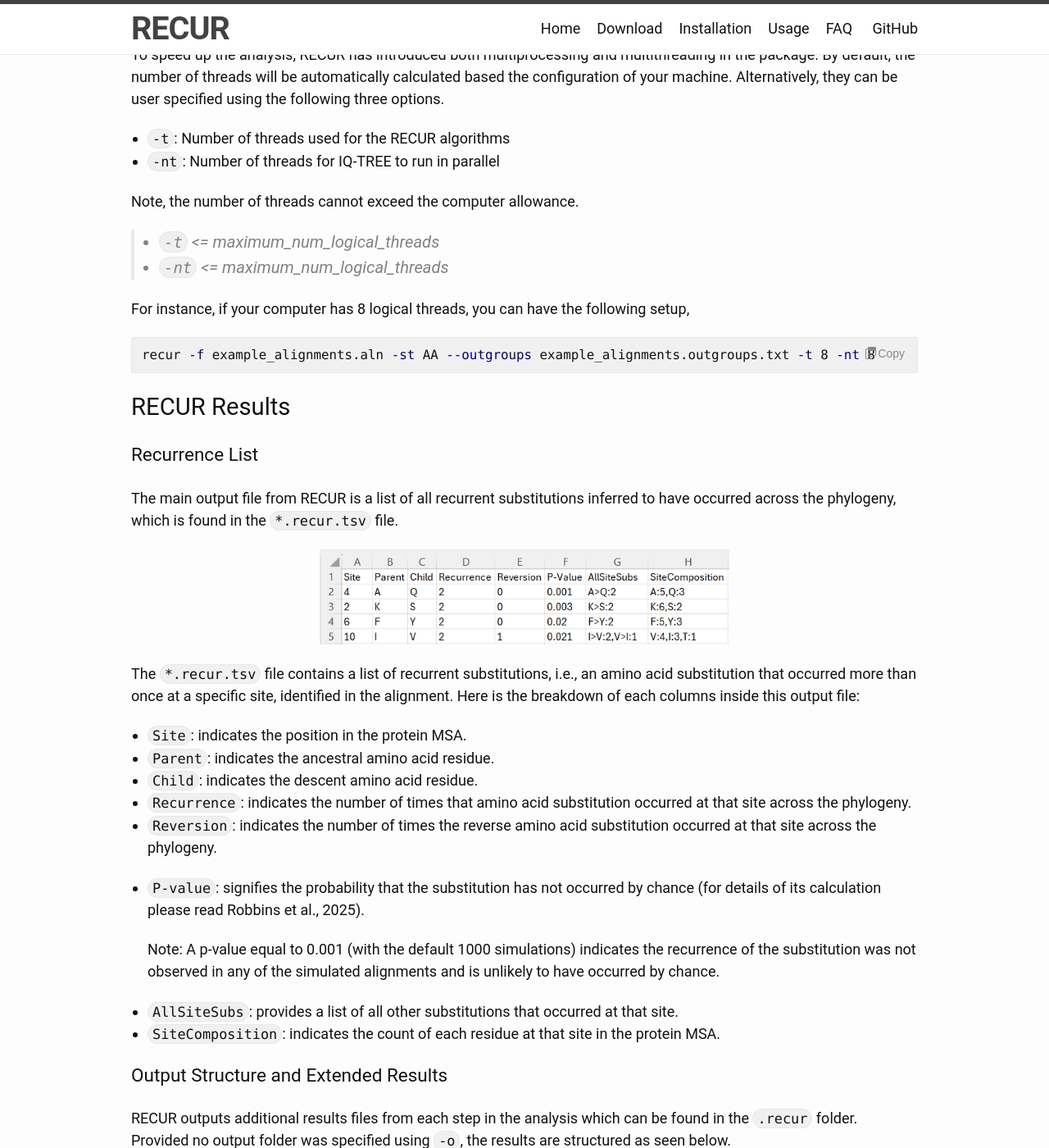
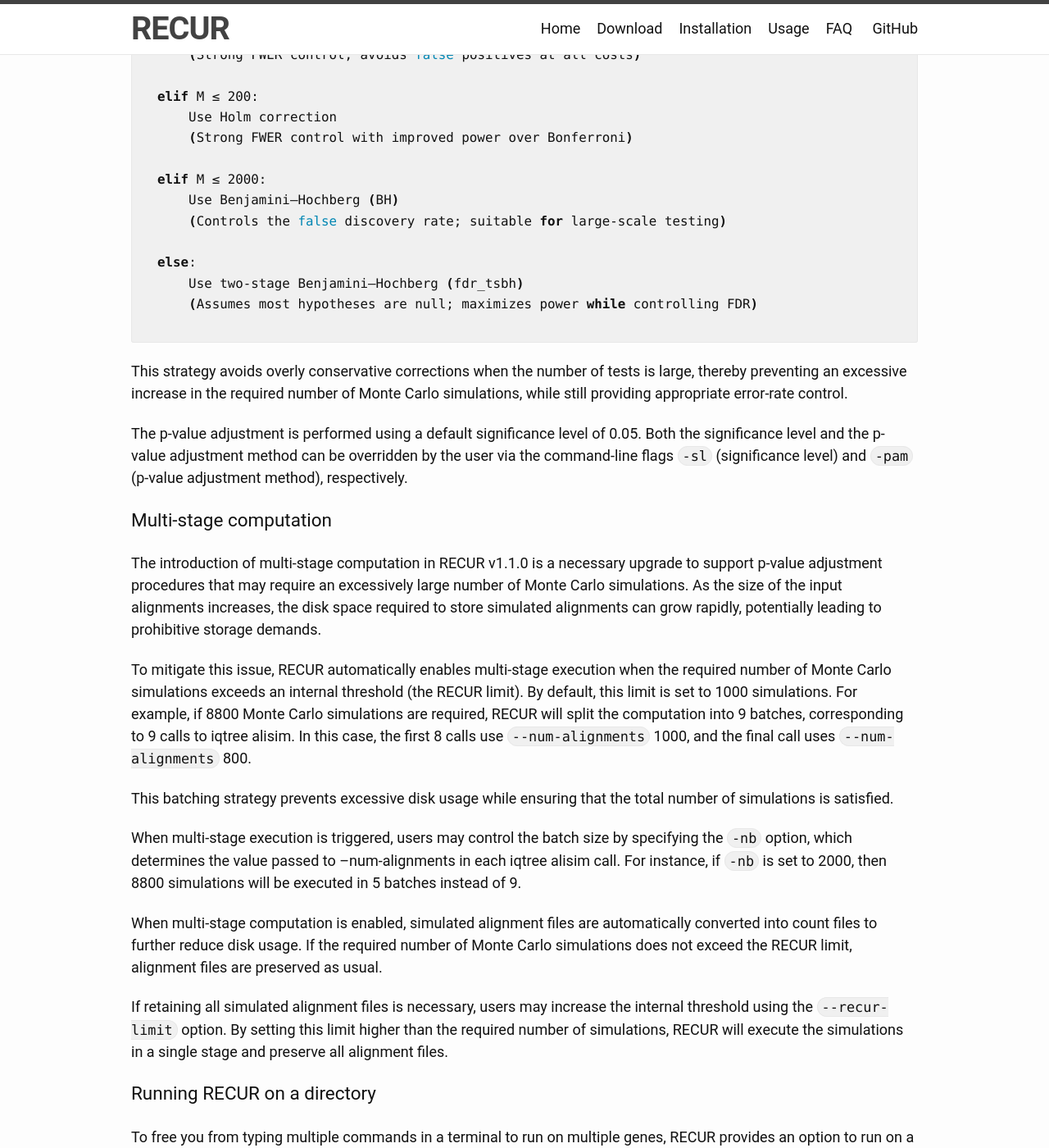
Before and after one commit to OrthoFinder/RECUR, a Jekyll site: the page built from docs/usage.markdown, in a window 1280 px wide and 1400 px high, scrolled down 3085 px. Shown: the whole window at 82% size. Built offline with Jekyll 4.4.1, drawn with Linux system fonts in a browser that asks for light colours; comment, search, counter and statistics services are not loaded; some of the changed text lies outside the part shown.

Commit message:
docs: update the usage and installation for the new version

````diff
--- a/docs/faq.markdown
+++ b/docs/faq.markdown
@@ -16,7 +16,7 @@
 
    RECUR requires IQ-TREE version 2.0 or higher to function correctly. The default IQ-TREE version bundled with RECUR is 2.4.0, which uses the binary name `iqtree2`. If you're using a different version of IQ-TREE (e.g., IQ-TREE3), ensure that the corresponding binary is accessible in your environment. You can specify the binary name using the `-iv` or `--iqtree-version` flag when running RECUR. For example, to use IQ-TREE3, add `-iv iqtree3` to your command.
 
-   Different versions of IQ-TREE may have variations in their command-line interfaces. To accommodate these differences, RECUR provides a [config.json](https://github.com/OrthoFinder/RECUR/releases/download/v1.0.0/config.json) file that allows users to define the appropriate command structure for their specific IQ-TREE version.
+   Different versions of IQ-TREE may have variations in their command-line interfaces. To accommodate these differences, RECUR provides a [config.json](https://github.com/OrthoFinder/RECUR/releases/download/v1.1.0/config.json) file that allows users to define the appropriate command structure for their specific IQ-TREE version.
 
    If a new version of IQ-TREE (e.g., IQ-TREE4) is released, you can adapt the config.json by copying an existing configuration block (such as for `iqtree2` or `iqtree3`) and renaming the method key to match the new binary name (iqtree4). Adjust the command parameters as needed to align with the new version's requirements.
 
--- a/docs/usage.markdown
+++ b/docs/usage.markdown
@@ -11,6 +11,8 @@
   - [Options Overview](#options-overview)
   - [Using a constraint tree](#using-a-constraint-tree)
   - [Providing a model of evolution](#providing-a-model-of-evolution)
+  - [P-value adjustment](#p-value-adjustment)
+  - [Multi-stage computation](#multi-stage-computation)
   - [Running RECUR on a directory](#running-recur-on-a-directory)
 - [RECUR Results](#recur-results)
   - [Recurrence List](#recurrence-list)
@@ -41,6 +43,7 @@
 In this section, we will dive deep into the options you have to run RECUR. The commands shown in this section will assume that you have RECUR installed on your machine.
 
 ```bash
+OPTIONS:
   -f <dir/file>                 Protein or codon alignment in FASTA format [Required]
   -st <str>                     <AA|CODON> [Required][Default: AA]
                                 When no CODON number is specified, CODON1 will be used.
@@ -51,6 +54,7 @@
   --num-alignments <int>        Number of simulated alignments for p-value estimation [Default: 1000]
   -te <dir/file>                Complete constraint tree [Default: estimated from alignment
   -m <str>                      Model of sequence evolution [Default: estimated from alignment]
+  -t <int>                      Number of threads used for RECUR internal processing [Default: 24]
   -nt <int>                     Number of threads provided to IQ-TREE [Default: 1 (without alrt); 6 (with alrt)]
   --seed <int>                  Random starting see number [Default: 8]
   --output <txt>                Results directory [Default: same directory as MSA files]
@@ -64,8 +68,29 @@
   --help-verbose                Show all the options.
 ```
 
+Please note that the default values for `-t`, `-nt` are processor dependent. If you are following the installation step mentioned in the previous section, you can run one of the following commands to find out the actual default setting for your machine.
 
-Please note that the default values for `-t`, `-nt` are processor dependent. If you are following the installation step mentioned in the previous section, you can run one of the following commands to find out the actual default setting for your machine.
+If you run RECUR with `--help-verbose`, additional configuration options and detailed explanations will be shown:
+
+```bash
+
+OTHER OPTIONS:
+ -rs <int>                     Restart RECUR at a specified step. [Default: 1]
+                               Without phylogenetic tree provided:
+                               1) Inferring ancestral sequences, phylogenetic tree and model of evolution;
+                               2)Inferring ancestral sequences;
+                               3) Simulating sequence evolution;
+                               4) Analysing recurrent substitutions
+                               With phylogenetic tree provided:
+                               1) Inferring evolutionary parameters using tree provided;
+                               2) Simulating sequence evolution;
+                               3) Analysing recurrent substitutions
+ --recur-limit <int>           The threshold for keeping simulated alignments. If the number of simulations exceed threshold simulated alignment files
+                               are deleted to protect disk space. [Default: 1000]
+ -nb <int>                     Batch size for Monte Carlo simulations, controlling the number of stages in multi-stage analysis [Default: no batch processing]
+ --just-recurrence             Return only the reccurence list for the real phylogeny, no Monte Carlo Simulation conducted. [Default: False]
+
+ ```
 
 ```bash
 recur
@@ -87,6 +112,45 @@
 ```bash
 recur [options] -f <alignment_file> --outgroups <outgroup_species/file> -st <AA|CODON> -te <treefile> -m <model_of_evolution>
 ```
+
+#### P-value adjustment
+To address p-value inflation arising from multiple hypothesis testing, p-value adjustment was introduced in v1.1.0. The required number of Monte Carlo simulations is automatically determined based on the number of hypothesis tests, denoted by 𝑀 (i.e., the length of the recurrent list). By default, the p-value adjustment method is automatically selected according to 𝑀, balancing statistical rigor and computational feasibility:
+
+```bash
+  if M ≤ 50:
+      Use Bonferroni correction
+      (Strong FWER control; avoids false positives at all costs)
+
+  elif M ≤ 200:
+      Use Holm correction
+      (Strong FWER control with improved power over Bonferroni)
+
+  elif M ≤ 2000:
+      Use Benjamini–Hochberg (BH)
+      (Controls the false discovery rate; suitable for large-scale testing)
+
+  else:
+      Use two-stage Benjamini–Hochberg (fdr_tsbh)
+      (Assumes most hypotheses are null; maximizes power while controlling FDR)
+
+```
+This strategy avoids overly conservative corrections when the number of tests is large, thereby preventing an excessive increase in the required number of Monte Carlo simulations, while still providing appropriate error-rate control.
+
+The p-value adjustment is performed using a default significance level of 0.05.
+Both the significance level and the p-value adjustment method can be overridden by the user via the command-line flags `-sl` (significance level) and `-pam` (p-value adjustment method), respectively.
+
+#### Multi-stage computation
+The introduction of multi-stage computation in RECUR v1.1.0 is a necessary upgrade to support p-value adjustment procedures that may require an excessively large number of Monte Carlo simulations. As the size of the input alignments increases, the disk space required to store simulated alignments can grow rapidly, potentially leading to prohibitive storage demands.
+
+To mitigate this issue, RECUR automatically enables multi-stage execution when the required number of Monte Carlo simulations exceeds an internal threshold (the RECUR limit). By default, this limit is set to 1000 simulations. For example, if 8800 Monte Carlo simulations are required, RECUR will split the computation into 9 batches, corresponding to 9 calls to iqtree alisim. In this case, the first 8 calls use `--num-alignments` 1000, and the final call uses `--num-alignments` 800.
+
+This batching strategy prevents excessive disk usage while ensuring that the total number of simulations is satisfied.
+
+When multi-stage execution is triggered, users may control the batch size by specifying the `-nb` option, which determines the value passed to --num-alignments in each iqtree alisim call. For instance, if `-nb` is set to 2000, then 8800 simulations will be executed in 5 batches instead of 9.
+
+When multi-stage computation is enabled, simulated alignment files are automatically converted into count files to further reduce disk usage. If the required number of Monte Carlo simulations does not exceed the RECUR limit, alignment files are preserved as usual.
+
+If retaining all simulated alignment files is necessary, users may increase the internal threshold using the `--recur-limit` option. By setting this limit higher than the required number of simulations, RECUR will execute the simulations in a single stage and preserve all alignment files.
 
 #### Running RECUR on a directory
 
````
Also changed, not shown: _posts/2026-02-05-RECUR-v1.1.0.markdown (added, +195 -0 lines), docs/installation.markdown (+8 -8 lines).
